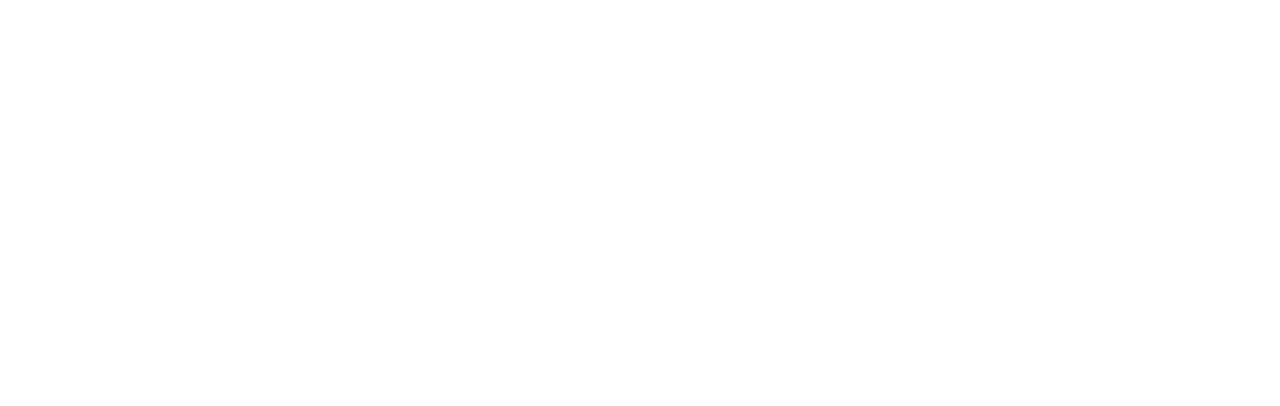
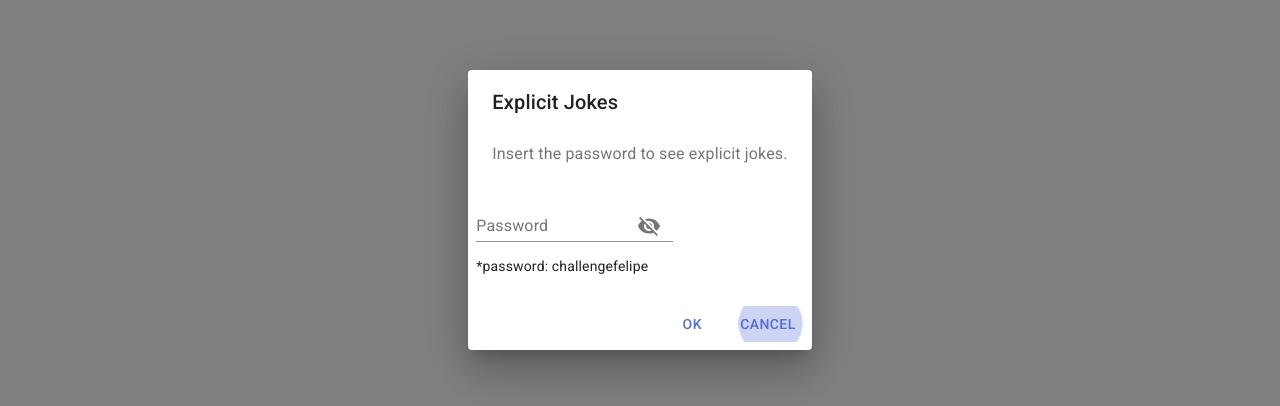
Before and after one commit to felipeeu/TruckPagChallenge, a React (Create React App) app: page / in a window 1280 px wide. Shown: the part 190-596 px from the top of the page. Built offline with nearby package versions, Linux system fonts and the light colour scheme; no server answers.

Commit message:
create modal for private route

```diff
--- a/src/App.js
+++ b/src/App.js
@@ -5,7 +5,7 @@
 import Link from '@material-ui/core/Link';
 import ProTip from './ProTip';
 import Header from './components/common/Header';
-
+import Modal from './components/common/Modal';
 import { getJokesCategories, getJokes } from './api';
 import { Route, Switch, withRouter } from 'react-router-dom';
 import PrivateRoute from './PrivateRoute';
@@ -30,6 +30,7 @@
 	const [ jokes, setJokes ] = useState([]);
 	const [ category, setCategory ] = useState('');
 
+
 	useEffect(() => {
 		getJokesCategories().then((response) => response && setCategories(response.data.value));
 	}, []);
@@ -41,6 +42,7 @@
 	return (
 		<Container maxWidth="sm">
 			<Header categories={categories} setCategory={setCategory} />
+			<Modal />
 			<Box my={10}>
 				<Switch>
 					<Route path="/nerdy">
--- /dev/null
+++ b/src/components/common/Input.js
@@ -0,0 +1,74 @@
+import React from 'react';
+import clsx from 'clsx';
+import { makeStyles } from '@material-ui/core/styles';
+import IconButton from '@material-ui/core/IconButton';
+import Input from '@material-ui/core/Input';
+import InputLabel from '@material-ui/core/InputLabel';
+import InputAdornment from '@material-ui/core/InputAdornment';
+import FormControl from '@material-ui/core/FormControl';
+import Visibility from '@material-ui/icons/Visibility';
+import VisibilityOff from '@material-ui/icons/VisibilityOff';
+
+const useStyles = makeStyles((theme) => ({
+	root: {
+		display: 'flex',
+		flexWrap: 'wrap'
+	},
+	margin: {
+		margin: theme.spacing(1)
+	},
+	withoutLabel: {
+		marginTop: theme.spacing(3)
+	},
+	textField: {
+		width: '25ch'
+	}
+}));
+
+export default function InputAdornments() {
+	const classes = useStyles();
+	const [ values, setValues ] = React.useState({
+		password: '',
+		showPassword: false
+	});
+	console.log('password', values.password);
+	const handleChange = (prop) => (event) => {
+		setValues({ ...values, [prop]: event.target.value });
+	};
+
+	const handleClickShowPassword = () => {
+		setValues({ ...values, showPassword: !values.showPassword });
+	};
+
+	const handleMouseDownPassword = (event) => {
+		event.preventDefault();
+	};
+
+	return (
+		<div className={classes.root}>
+			<div>
+				<FormControl className={clsx(classes.margin, classes.textField)}>
+					<InputLabel htmlFor="standard-adornment-password">Password</InputLabel>
+					<Input
+						id="standard-adornment-password"
+						type={values.showPassword ? 'text' : 'password'}
+						value={values.password}
+						onChange={handleChange('password')}
+						endAdornment={
+							<InputAdornment position="end">
+								<IconButton
+									aria-label="toggle password visibility"
+									onClick={handleClickShowPassword}
+									onMouseDown={handleMouseDownPassword}
+								>
+									{values.showPassword ? <Visibility /> : <VisibilityOff />}
+								</IconButton>
+							</InputAdornment>
+						}
+					/>
+					<p>*password: challengefelipe</p>
+				</FormControl>
+			</div>
+		</div>
+	);
+}
--- /dev/null
+++ b/src/components/common/Modal.js
@@ -0,0 +1,50 @@
+import React from 'react';
+import Button from '@material-ui/core/Button';
+import Dialog from '@material-ui/core/Dialog';
+import DialogActions from '@material-ui/core/DialogActions';
+import DialogContent from '@material-ui/core/DialogContent';
+import DialogContentText from '@material-ui/core/DialogContentText';
+import DialogTitle from '@material-ui/core/DialogTitle';
+import Input from './Input';
+
+const Modal = () => {
+	const [ open, setOpen ] = React.useState(false);
+
+	const handleClickOpen = () => {
+		setOpen(true);
+	};
+
+	const handleClose = () => {
+		setOpen(false);
+	};
+
+	return (
+		<div>
+			<Dialog
+				open={true}
+				onClose={handleClose}
+				aria-labelledby="alert-dialog-title"
+				aria-describedby="alert-dialog-description"
+			>
+				<DialogTitle id="alert-dialog-title">{'Explicit Jokes'}</DialogTitle>
+				<DialogContent>
+					<DialogContentText id="alert-dialog-description">
+						Insert the password to see explicit jokes.
+					</DialogContentText>
+				</DialogContent>
+				<Input />
+				<DialogActions>
+					{/* <p>*password: challengefelipe</p> */}
+					<Button onClick={handleClose} color="primary">
+						Ok
+					</Button>
+					<Button onClick={handleClose} color="primary" autoFocus>
+						Cancel
+					</Button>
+				</DialogActions>
+			</Dialog>
+		</div>
+	);
+};
+
+export default Modal;
```
